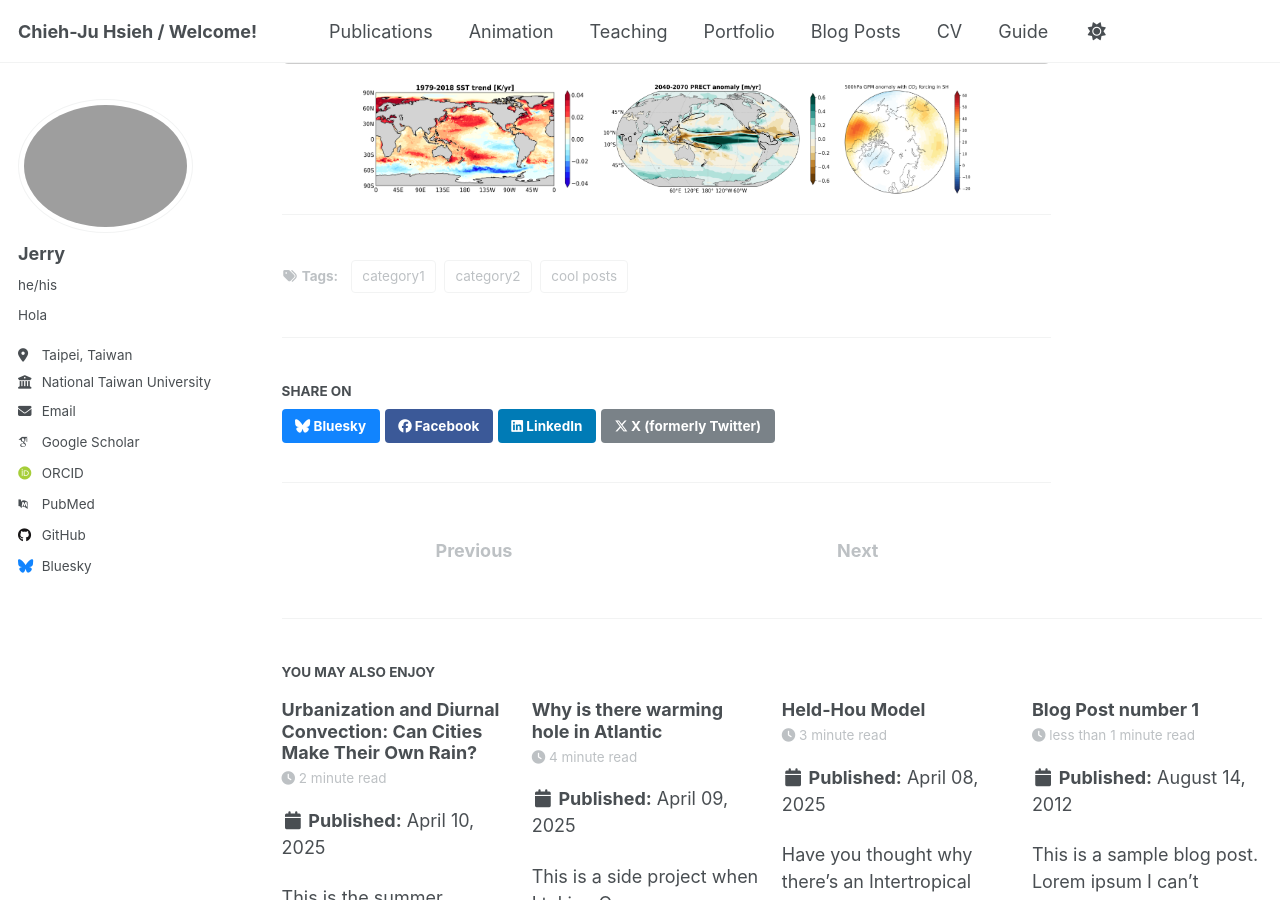
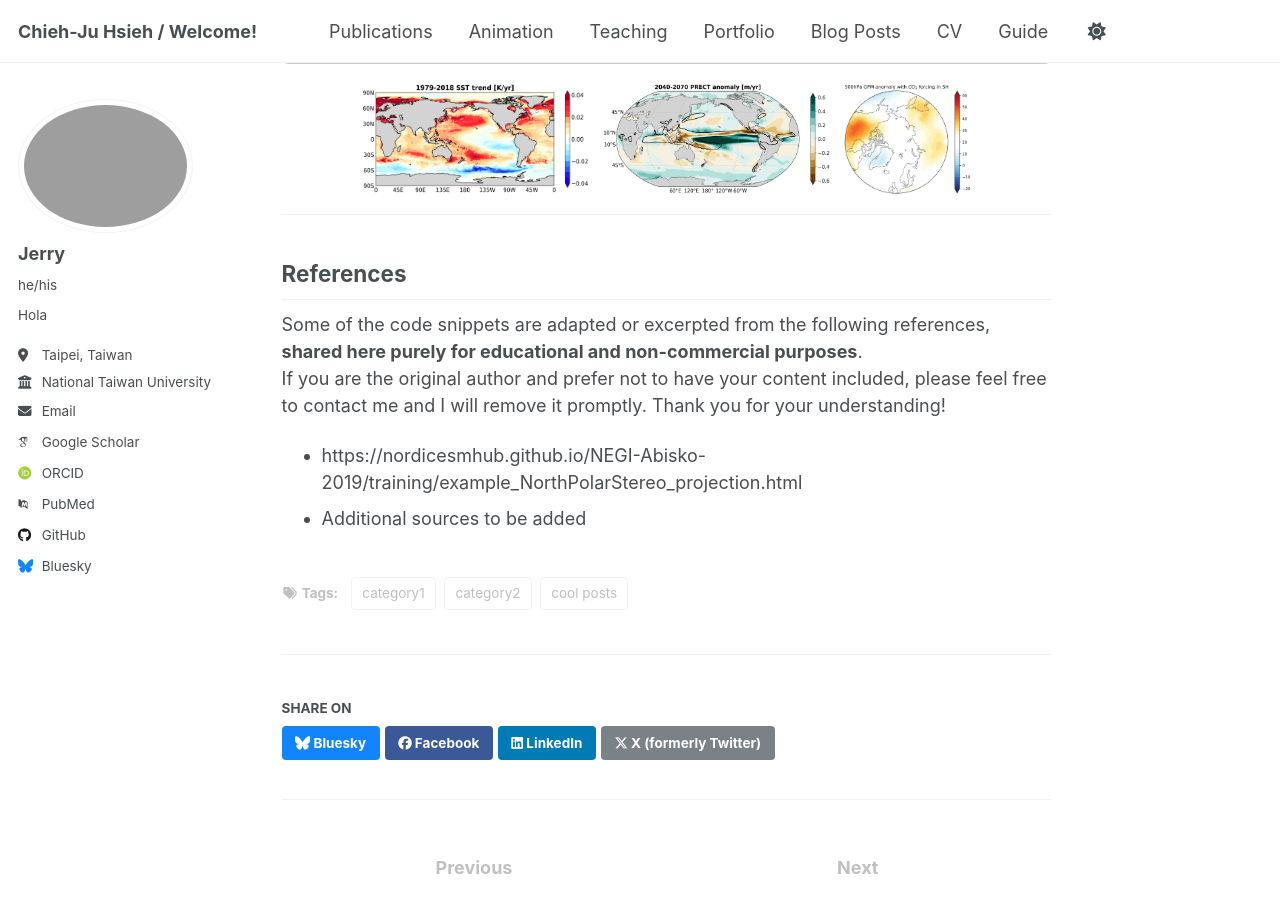
Before and after one commit to CJ-Hsieh/CJ-Hsieh.github.io, a Jekyll site: the page built from _posts/2025-04-12-python-tools.md, in a window 1280 px wide and 900 px high, scrolled down 1488 px. Built offline with Jekyll 4.4.1, drawn with Linux system fonts in a browser that asks for light colours; some web fonts are replaced.

Commit message:
Update 2025-04-12-python-tools.md

```diff
--- a/_posts/2025-04-12-python-tools.md
+++ b/_posts/2025-04-12-python-tools.md
@@ -148,3 +148,10 @@ plt.show()
 </div>
 
 ---
+## References
+
+Some of the code snippets are adapted or excerpted from the following references, **shared here purely for educational and non-commercial purposes**.
+If you are the original author and prefer not to have your content included, please feel free to contact me and I will remove it promptly. Thank you for your understanding!
+
+- https://nordicesmhub.github.io/NEGI-Abisko-2019/training/example_NorthPolarStereo_projection.html
+- Additional sources to be added
```
